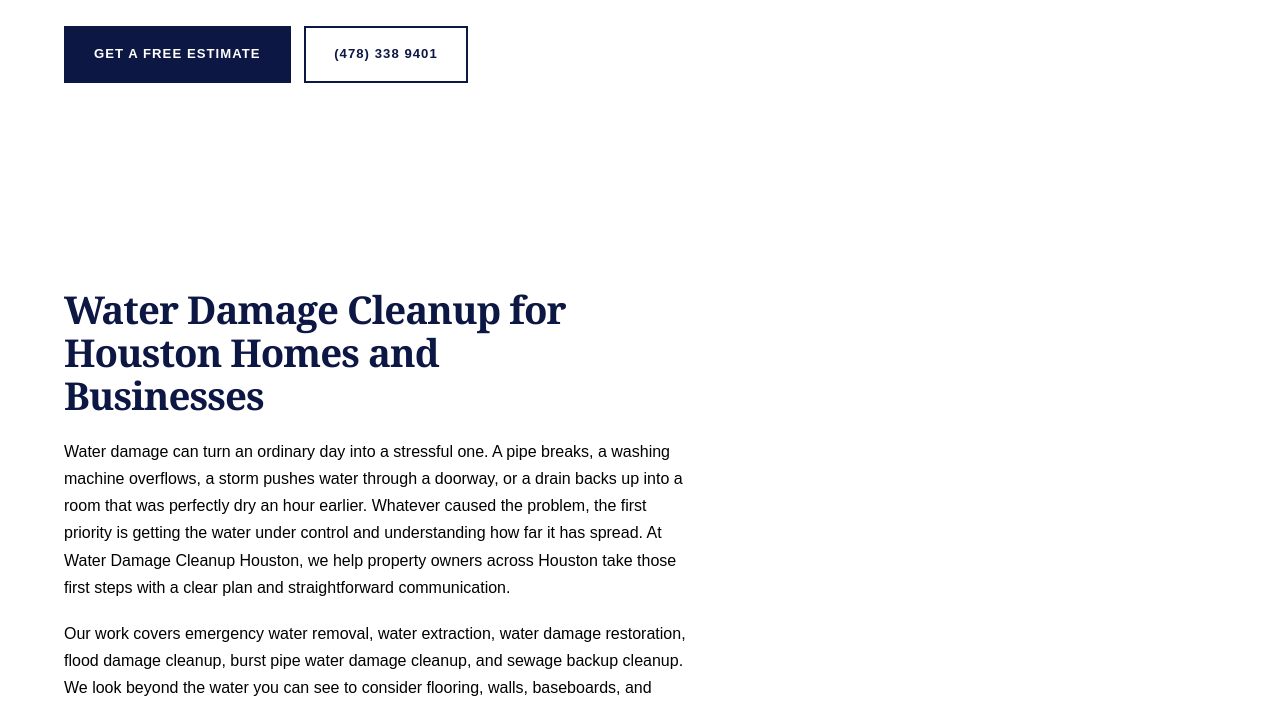
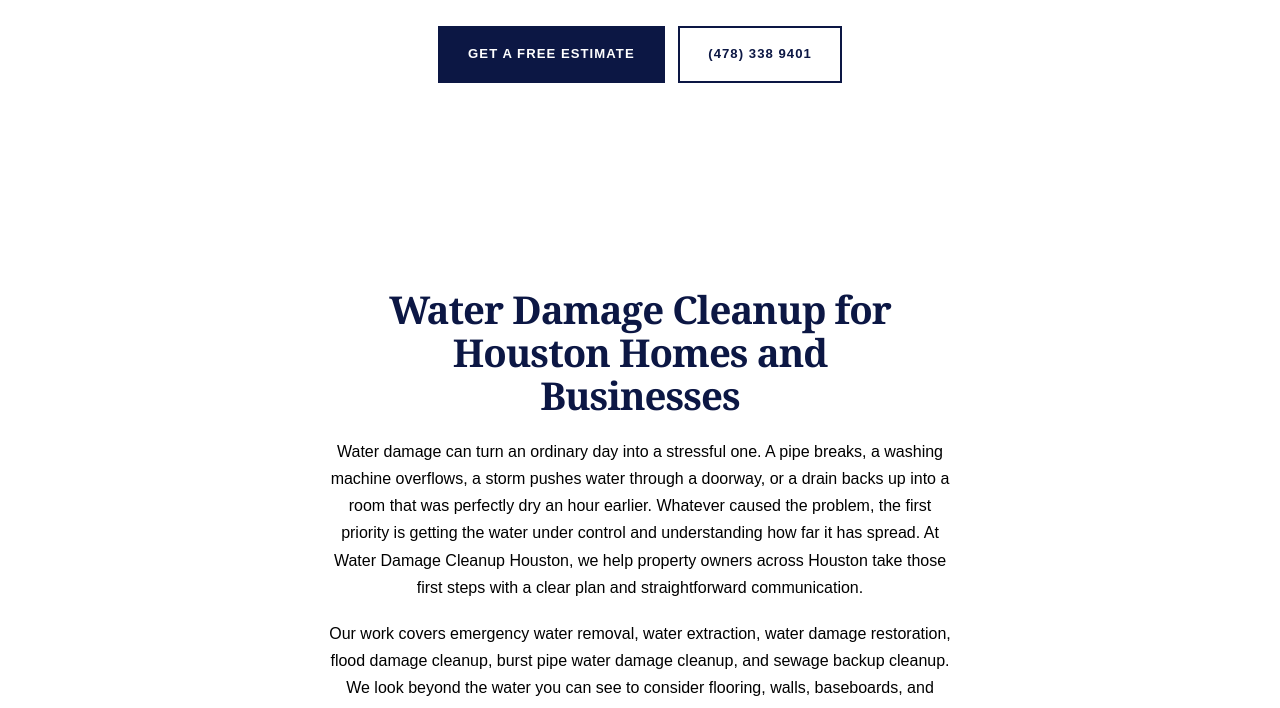
Before and after one commit to systemifyautomation/Water-Damage-Cleanup-Houston, a website: page index.html in a window 1280 px wide. Shown: the part 571-1279 px from the top of the page. Drawn offline with nearby package versions, Linux system fonts and the light colour scheme.

Commit message:
Update layout.css

```diff
--- a/assets/css/layout.css
+++ b/assets/css/layout.css
@@ -20,6 +20,39 @@
 .section .wrap > .center {
   margin-left: auto;
   margin-right: auto;
+}
+
+/* Present standard marketing sections from a shared centered axis. */
+.hero__inner,
+.section .wrap {
+  text-align: center;
+}
+
+.hero h1,
+.hero p,
+.section .wrap > h1,
+.section .wrap > h2,
+.section .wrap > p,
+.section .wrap > .section__lead {
+  margin-left: auto;
+  margin-right: auto;
+}
+
+.hero__cta {
+  justify-content: center;
+}
+
+.section .card,
+.section .split > div {
+  text-align: center;
+}
+
+/* Keep dense or task-oriented content easy to scan and complete. */
+.section .article,
+.section .faq,
+.section .form-card,
+.section .table-wrap {
+  text-align: left;
 }
 .cta-band { background:var(--ink); color:var(--paper); padding:clamp(3.5rem,7vw,5.75rem) 1.5rem; text-align:center; } .cta-band h2,.cta-band p,.cta-band a { color:var(--paper); } .cta-band p[style] { color:var(--paper) !important; } .cta-band .wrap { max-width:780px; } .cta-band .btn { background:var(--paper); border-color:var(--paper); color:var(--brand); } .cta-band .btn:hover { background:var(--ink); color:var(--paper); }
 .site-footer { background:var(--brand); color:var(--paper); padding:4rem 0 1.5rem; } .site-footer h4,.site-footer p,.site-footer a { color:var(--paper); } .site-footer p[style],.site-footer .footer-disclaimer { color:var(--paper) !important; } .site-footer a:hover { color:var(--paper); } .site-footer ul { list-style:none; margin:0; padding:0; } .site-footer li { margin-bottom:.45rem; } .footer-grid { display:grid; gap:2rem; grid-template-columns:1.5fr repeat(3,1fr); } .footer-bottom { border-top:1px solid var(--paper); font-size:.82rem; margin-top:2.5rem; padding-top:1.2rem; } .footer-disclaimer { font-size:.82rem; }
```
